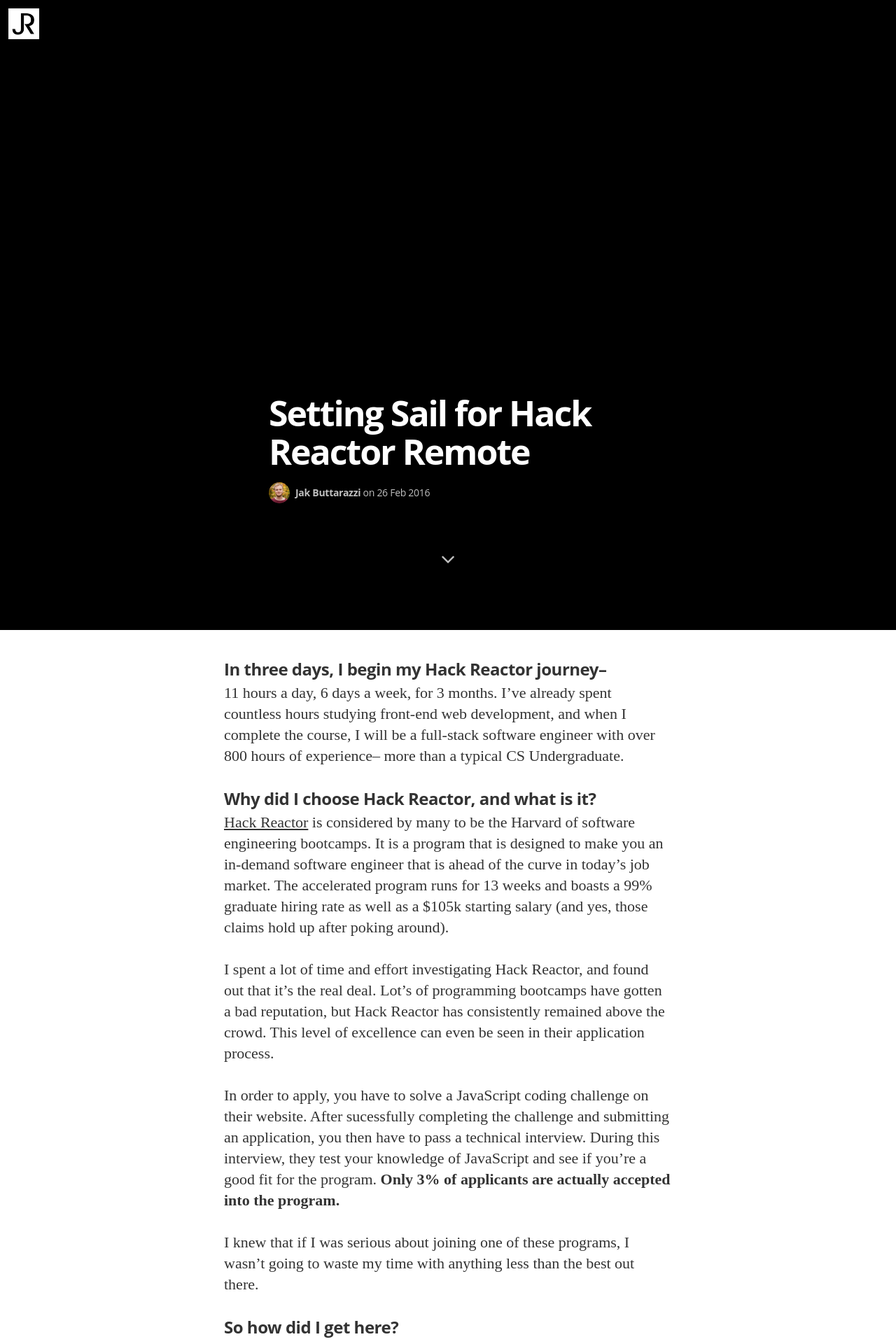
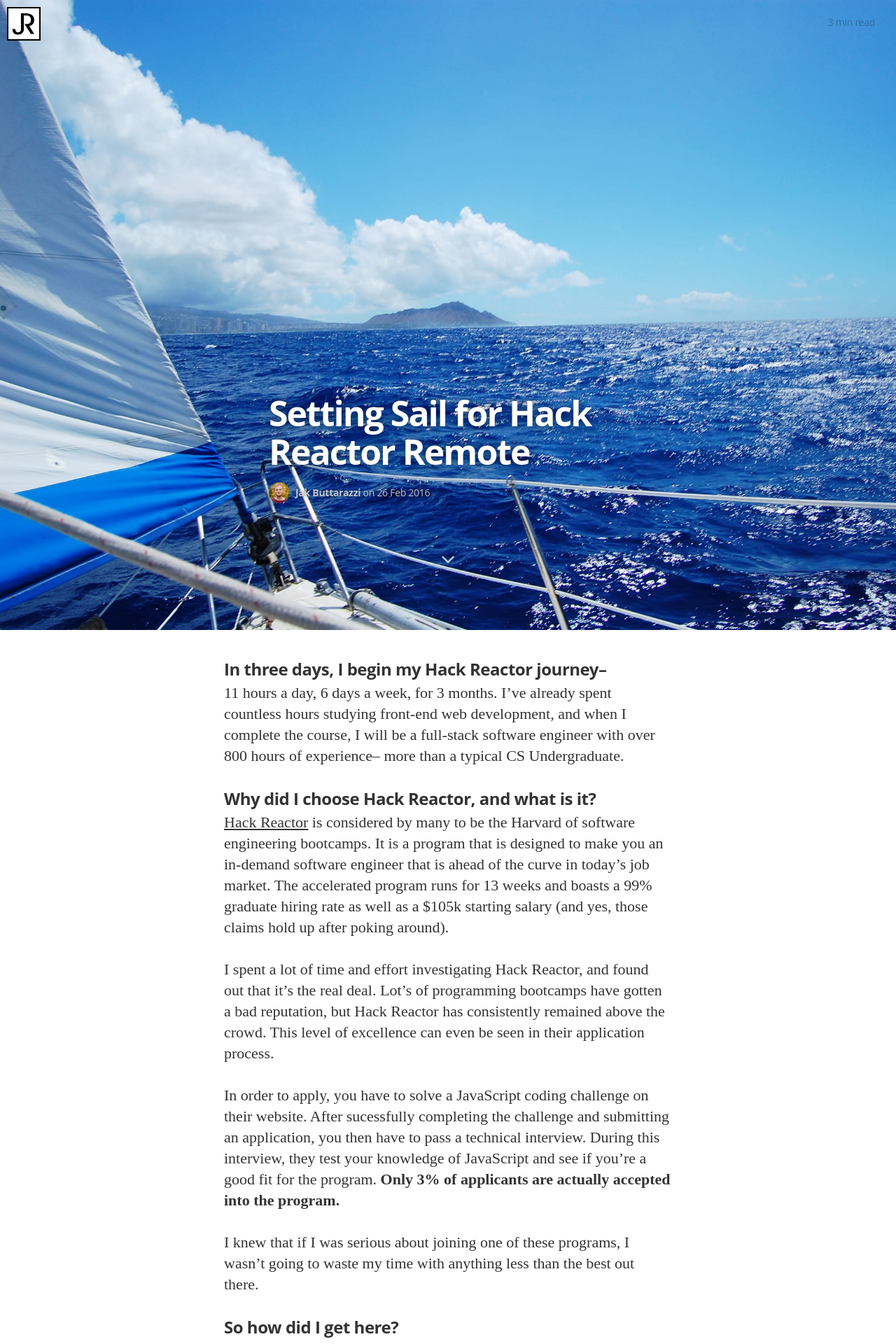
Before and after one commit to JakRazzi/JakRazzi.github.io, a Jekyll site: the page built from _posts/2016-02-26-setting-sail-for-hack-reactor-remote.md, in a window 1280 px wide. Shown: the top 1920 px of the page at 70% size. Built offline with Jekyll 4.4.1, drawn with Linux system fonts in a browser that asks for light colours; nearby versions of some CDN libraries; some web fonts are replaced.

Commit message:
Renamed article_images to article-images

```diff
--- a/_posts/2016-02-26-setting-sail-for-hack-reactor-remote.md
+++ b/_posts/2016-02-26-setting-sail-for-hack-reactor-remote.md
@@ -4,8 +4,8 @@
 date: 2016-02-26 15:04:00
 categories: hrr feature
 tags: featured
-image: /assets/article_images/2016-02-23-setting-sail-for-hack-reactor-remote/setting-sail.jpg
-image2: /assets/article_images/2016-02-23-setting-sail-for-hack-reactor-remote/setting-sail-mobile.jpg
+image: /assets/article-images/2016-02-26-setting-sail-for-hack-reactor-remote/setting-sail.jpg
+image2: /assets/article-images/2016-02-26-setting-sail-for-hack-reactor-remote/setting-sail-mobile.jpg
 ---
 
 ### In three days, I begin my Hack Reactor journey--
```
Also changed, not shown: assets/article-images/2016-02-26-preparing-for-hack-reactor/hack-reactor-logo-mobile.png (renamed from assets/article_images/2016-02-26-preparing-for-hack-reactor/hack-reactor-logo-mobile.png), assets/article-images/2016-02-26-preparing-for-hack-reactor/hack-reactor-logo.png (renamed from assets/article_images/2016-02-26-preparing-for-hack-reactor/hack-reactor-logo.png), assets/article-images/2016-02-26-setting-sail-for-hack-reactor-remote/setting-sail-mobile.jpg (renamed from assets/article_images/2016-02-26-setting-sail-for-hack-reactor-remote/setting-sail-mobile.jpg), assets/article-images/2016-02-26-setting-sail-for-hack-reactor-remote/setting-sail.jpg (renamed from assets/article_images/2016-02-26-setting-sail-for-hack-reactor-remote/setting-sail.jpg).
